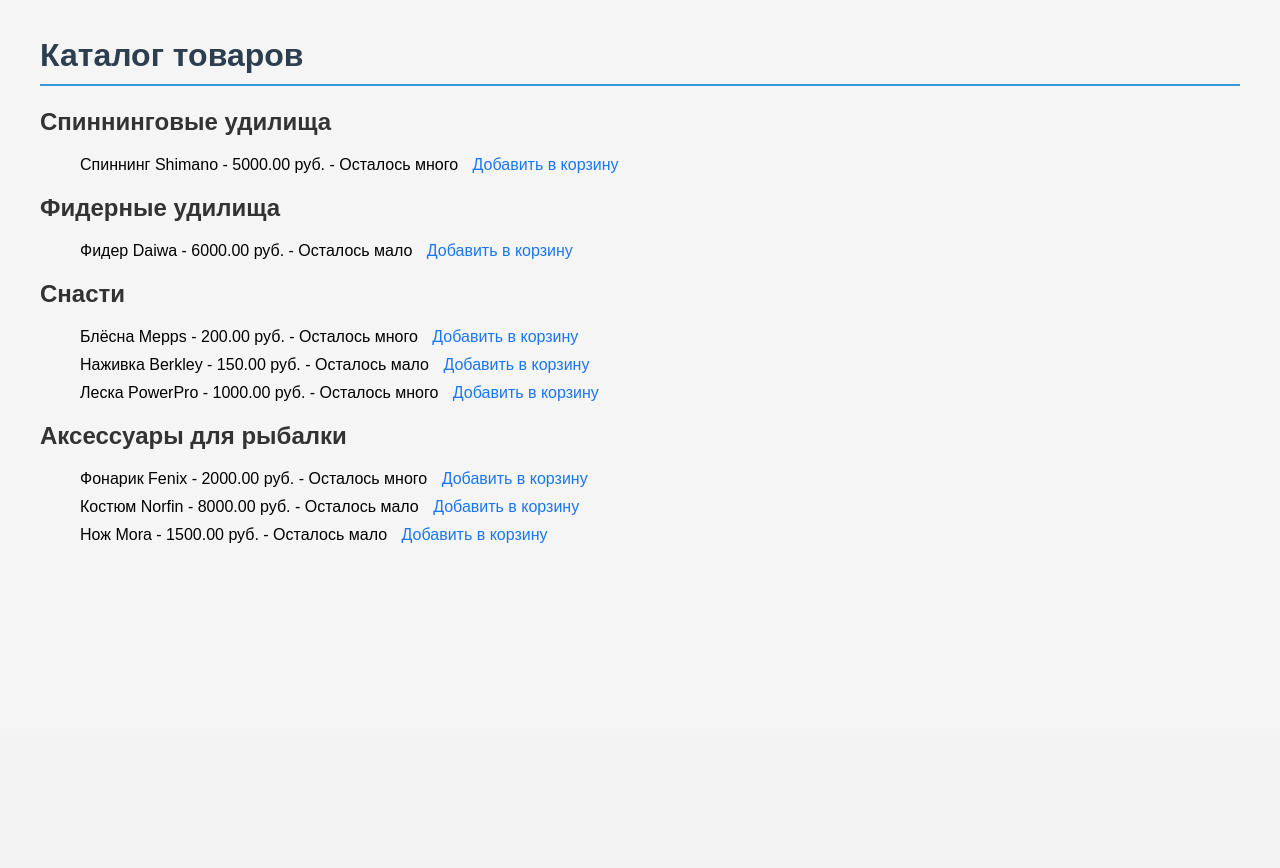
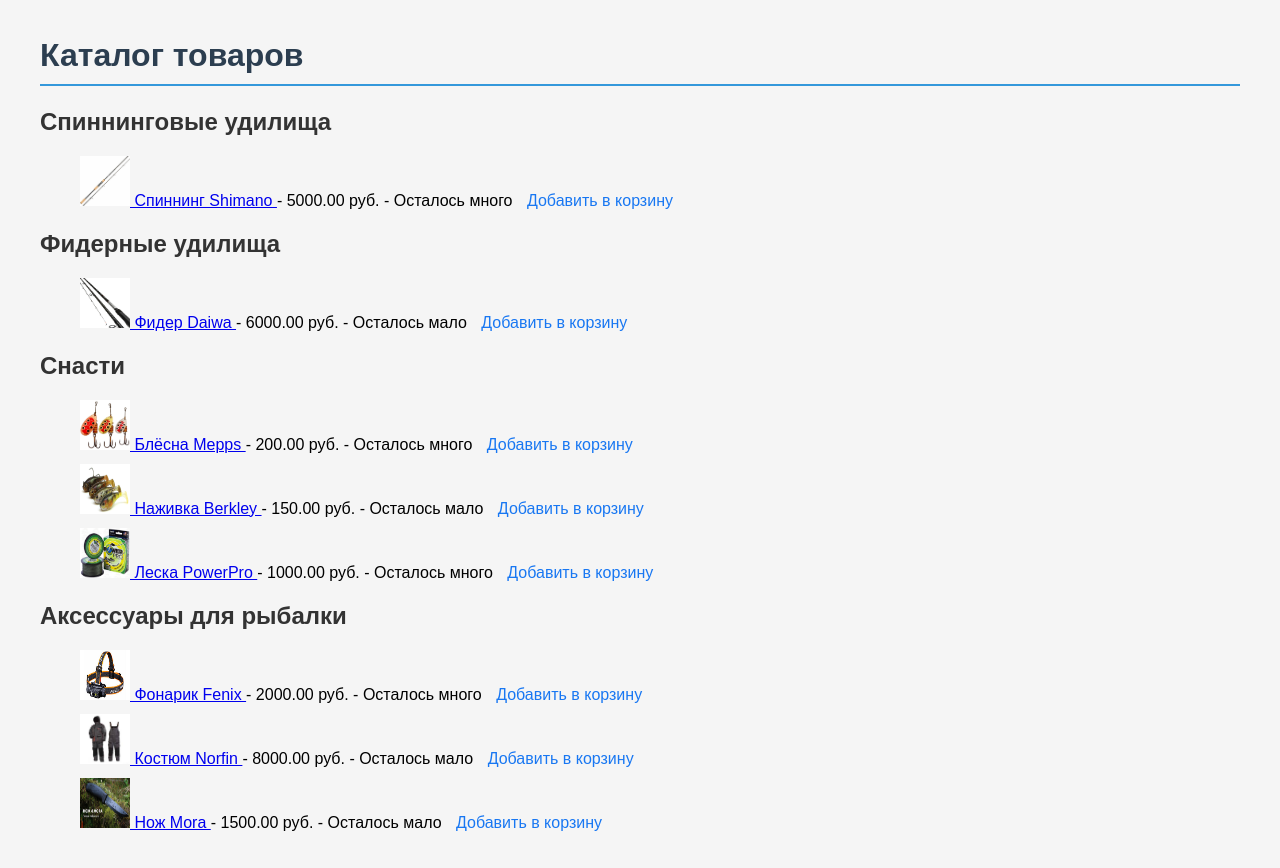
Before and after one commit to Fograwwwr/my_site, a Django app: page /catalog/ in a window 1280 px wide. Shown: the part 68-936 px from the top of the page. Before the commit the page ends 611 px from the top, so only its background shows below. Run offline with Django 5.2, Linux system fonts and the light colour scheme; data comes from the database, SQL or seed files in the repository; both versions use the stored data as it was after the commit.

Commit message:
Добавление картинок + кликабельные ссылки

```diff
--- a/main/templates/catalog.html
+++ b/main/templates/catalog.html
@@ -32,10 +32,18 @@
                     </li>
                 {% endfor %}
                 {% if top_cat.product_set.all %}
-                    <ul style="list-style: none; padding-left: 20px;">
+                <ul style="list-style: none; padding-left: 20px;">
                     {% for product in top_cat.product_set.all %}
                         <li style="margin-bottom: 10px;">
-                            {{ product.name }} - {{ product.price }} руб. - {{ product.stock_status }}
+                            <a href="{% url 'product_detail' pk=product.pk %}">
+                                {% if product.image %}
+                                    <img src="{{ product.image.url }}" alt="{{ product.name }}" width="50" height="50">
+                                {% else %}
+                                    <img src="/media/default_product_image.jpg" alt="Default Image" width="50" height="50">
+                                {% endif %}
+                                {{ product.name }}
+                            </a>
+                            - {{ product.price }} руб. - {{ product.stock_status }}
                             <a href="{% url 'add_to_cart' product.id %}" style="color: #1877f2; text-decoration: none; margin-left: 10px;">Добавить в корзину</a>
                         </li>
                     {% endfor %}
```
Also changed, not shown: db.sqlite3, main/media/Костюм Norfin.jpg (added), main/media/Леска PowerPro.jpg (added), main/media/Наживка Berkley.jpg (added), main/media/Нож Mora.jpg (added), main/media/Спиннинг.png (added), main/media/Фидер.jpg (added), main/media/Фонарик Fenix.jpg (added), main/media/блесна.jpg (added), media/products/Костюм_Norfin.jpg (added), media/products/Леска_PowerPro.jpg (added), media/products/Наживка_Berkley.jpg (added), media/products/Нож_Mora.jpg (added), media/products/Спиннинг.png (added), 3 more files.
